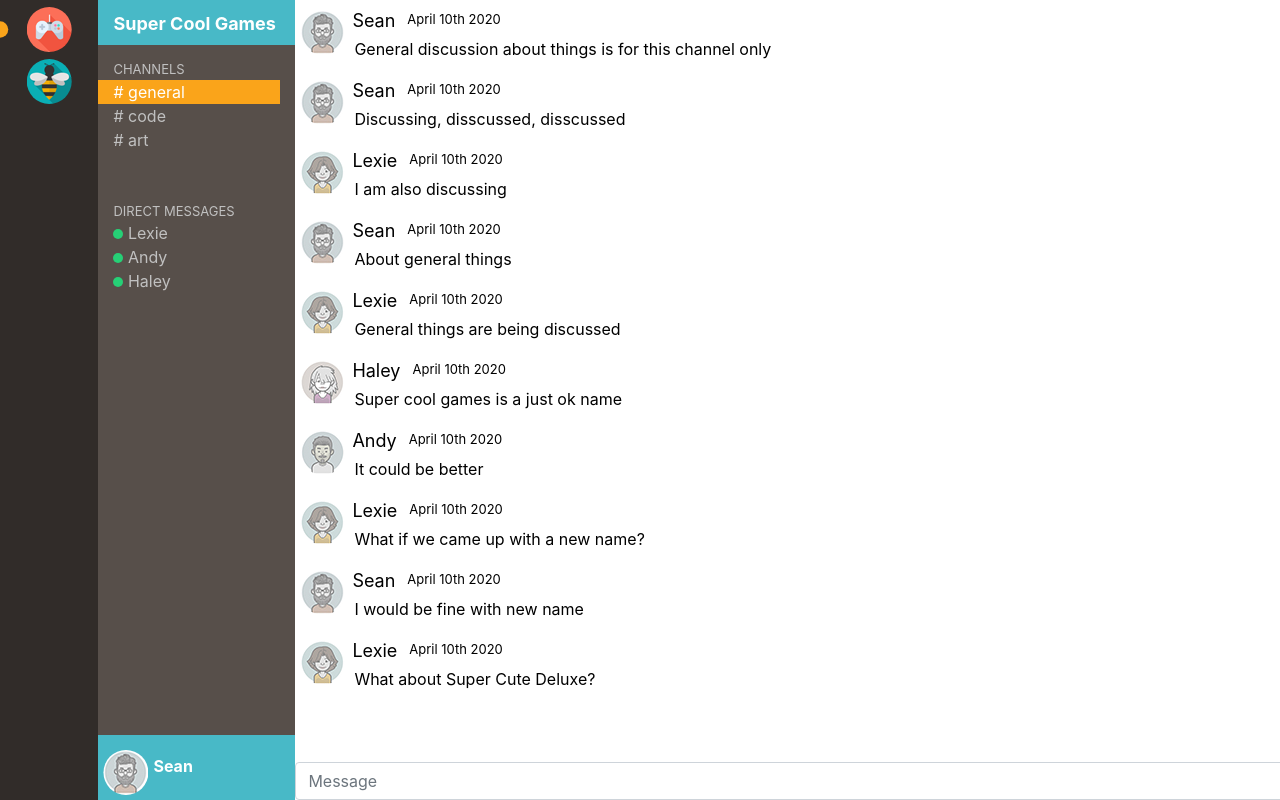
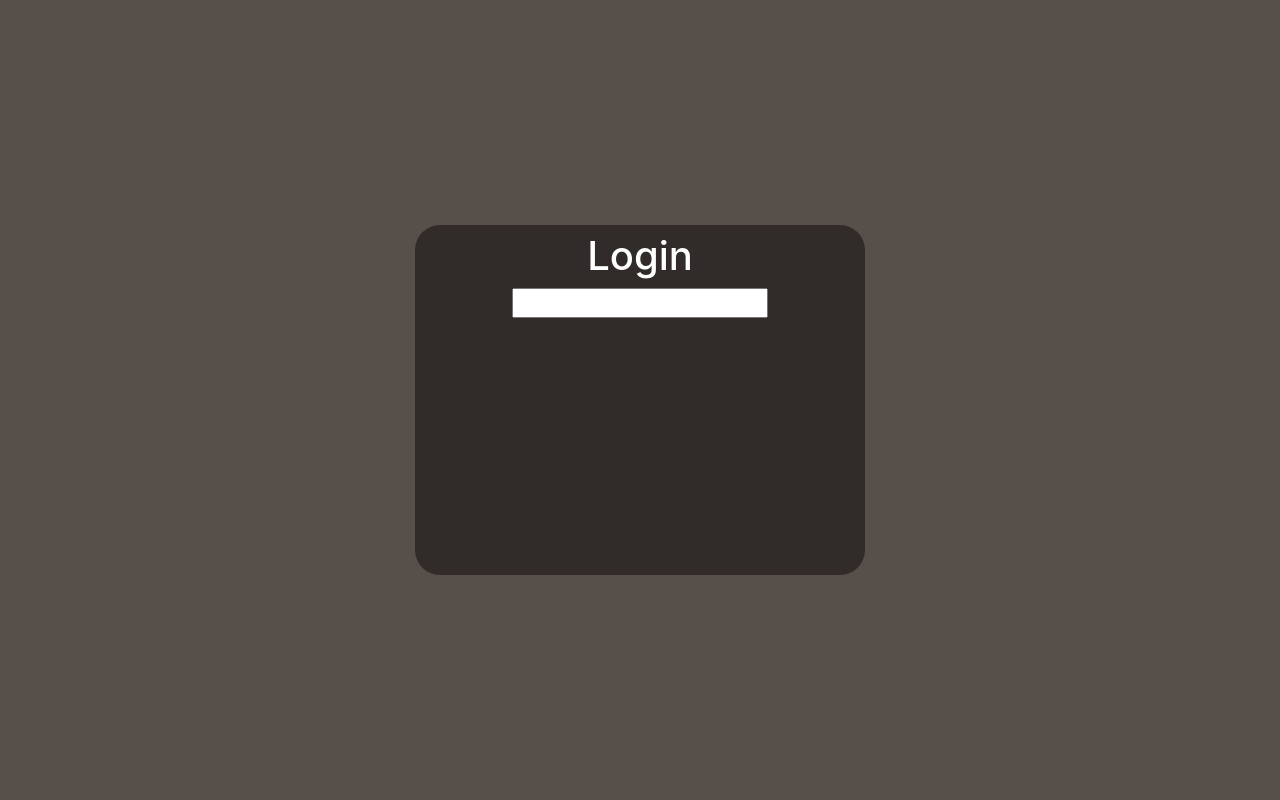
Before and after one commit to bacon-bytes/chat, a React (Create React App) app: page /login in a window 1280 px wide. Built offline with nearby package versions, Linux system fonts and the light colour scheme.

Commit message:
- Reordered top level of app, added in react-router, started login page

```diff
--- a/package.json
+++ b/package.json
@@ -13,6 +13,7 @@
     "popper.js": "^1.16.0",
     "react": "^16.13.1",
     "react-dom": "^16.13.1",
+    "react-router-dom": "^5.1.2",
     "react-scripts": "3.4.1",
     "typescript": "^3.8.3"
   },
--- a/src/App.js
+++ b/src/App.js
@@ -1,144 +1,18 @@
 import React, { Component } from "react";
-import { getMessages } from "./services/fakeMessages";
-import { getTeams } from "./services/fakeTeams";
+import { Route, Switch, Redirect } from "react-router-dom";
 import Chat from "./components/chat";
-import Teams from "./components/teams";
-import Channels from "./components/channels";
 import "./chat.css";
-import DirectMessage from "./components/directMessage";
+import Login from "./components/login";
 
 class App extends Component {
-  state = {
-    user: {
-      id: "5b21ca3eeb7f6fbccd471813",
-      userName: "Sean",
-      icon: "",
-      teams: ["5b21ca3eeb7f6fbccd470000", "5b21ca3eeb7f6fbccd470001"],
-    },
-    currentTeam: {
-      id: "5b21ca3eeb7f6fbccd470000",
-    },
-    teamName: "",
-    channels: [],
-    directMessageChannels: [],
-    currentChannel: "",
-    members: [],
-    messages: [],
-  };
-
-  componentWillMount() {
-    this.setTeam(getTeams().find((x) => x.id === this.state.currentTeam.id));
-  }
-
-  componentDidMount() {
-    this.setMessagesToChannel(this.state.currentChannel);
-  }
-
-  setTeam = (team) => {
-    let teamName = team.name;
-    let channels = team.channels;
-    let members = team.members;
-    let currentChannel = team.channels[0].id;
-    let directMessageChannels = this.filterMyDirectMessages(team);
-    this.setState({
-      teamName,
-      channels,
-      members,
-      currentChannel,
-      directMessageChannels,
-    });
-  };
-
-  filterMyDirectMessages = (team) => {
-    let directMessages = team.directMessageChannels;
-    let myMessages = [];
-    for (let i = 0; i < directMessages.length; i++) {
-      if (directMessages[i].members.includes(this.state.user.id)) {
-        myMessages.push(directMessages[i]);
-      }
-    }
-    return myMessages;
-  };
-
-  handleChannelChange = (channel) => {
-    let currentChannel = channel;
-    this.setState({ currentChannel });
-    this.setMessagesToChannel(currentChannel);
-  };
-
-  handleTeamChange = (team) => {
-    let currentTeam = team;
-    this.setState({ currentTeam });
-    this.setTeam(team);
-    this.setMessagesToChannel(team.channels[0].id);
-  };
-
-  setMessagesToChannel = (channel) => {
-    let messages = this.filterMessagesByChannel(getMessages(), channel);
-    this.setState({ messages });
-  };
-
-  filterMessagesByChannel(messages, channel) {
-    return messages.filter((message) => message.channelId === channel);
-  }
-
-  addNewMessage = (message) => {
-    let messages = [...this.state.messages];
-    const newMessage = this.postNewMessage(message);
-    messages.push(newMessage);
-    this.setState({ messages });
-  };
-
-  postNewMessage = (message) => {
-    return {
-      id: this.state.user.id,
-      userName: this.state.user.userName,
-      timeStamp: Date.now(),
-      message: message,
-      channelId: this.state.currentChannel,
-    };
-  };
-
   render() {
-    const {
-      user,
-      currentTeam,
-      currentChannel,
-      teamName,
-      channels,
-      members,
-      messages,
-      directMessageChannels,
-    } = this.state;
     return (
       <React.Fragment>
-        <div className="appContainer">
-          <Teams
-            className="teamsContainer"
-            teams={user.teams}
-            handleTeamChange={this.handleTeamChange}
-            currentTeamId={currentTeam.id}
-          />
-          <Channels
-            className="channelsContainer"
-            currentTeamId={currentTeam.id}
-            userName={user.userName}
-            id={user.id}
-            teamName={teamName}
-            channels={channels}
-            currentChannel={currentChannel}
-            members={members}
-            handleChannelChange={this.handleChannelChange}
-            directMessageChannels={directMessageChannels}
-          />
-          <Chat
-            className="chatContainer"
-            currentChannel={currentChannel}
-            messages={messages}
-            user={user}
-            addNewMessage={this.addNewMessage}
-          />
-        </div>
+        <Switch>
+          <Route path="/login" component={Login} />
+          <Route path="/chat" component={Chat} />
+          <Route path="/" exact component={Chat} />
+        </Switch>
       </React.Fragment>
     );
   }
--- a/src/chat.css
+++ b/src/chat.css
@@ -3,7 +3,7 @@
   /* https://slackthemes.net/#/system76 */
 }
 
-.appContainer {
+.chatContainer {
   display: grid;
   grid-template-columns: minmax(55px, 1fr) minmax(150px, 2fr) 10fr;
   grid-template-rows: 100vh;
@@ -32,6 +32,24 @@
   background-color: #faa41a;
   color: #ffffff;
   cursor: pointer;
+}
+/* Login */
+.loginBackdrop {
+  background-color: #574f4a;
+  color: #ffffff;
+  height: 100vh;
+}
+.loginContent {
+  background-color: #312c29;
+  border-radius: 25px;
+  width: 450px;
+  height: 350px;
+  position: fixed;
+  top: 50%;
+  left: 50%;
+  transform: translate(-50%, -50%);
+  text-align: center;
+  padding: 7px;
 }
 
 /* Teams */
--- a/src/components/chat.jsx
+++ b/src/components/chat.jsx
@@ -1,25 +1,141 @@
 import React, { Component } from "react";
-import Conversation from "./conversation";
-import ChatInput from "./chatInput";
 import { getMessages } from "../services/fakeMessages";
+import { getTeams } from "../services/fakeTeams";
+import Messages from "./messages";
+import Teams from "./teams";
+import Channels from "./channels";
 import "../chat.css";
 
 class Chat extends Component {
-  handleSubmit = (message) => {
-    this.props.addNewMessage(message);
+  state = {
+    user: {
+      id: "5b21ca3eeb7f6fbccd471813",
+      userName: "Sean",
+      icon: "",
+      teams: ["5b21ca3eeb7f6fbccd470000", "5b21ca3eeb7f6fbccd470001"],
+    },
+    currentTeam: {
+      id: "5b21ca3eeb7f6fbccd470000",
+    },
+    teamName: "",
+    channels: [],
+    directMessageChannels: [],
+    currentChannel: "",
+    members: [],
+    messages: [],
+  };
+
+  componentWillMount() {
+    this.setTeam(getTeams().find((x) => x.id === this.state.currentTeam.id));
+  }
+
+  componentDidMount() {
+    this.setMessagesToChannel(this.state.currentChannel);
+  }
+
+  setTeam = (team) => {
+    let teamName = team.name;
+    let channels = team.channels;
+    let members = team.members;
+    let currentChannel = team.channels[0].id;
+    let directMessageChannels = this.filterMyDirectMessages(team);
+    this.setState({
+      teamName,
+      channels,
+      members,
+      currentChannel,
+      directMessageChannels,
+    });
+  };
+
+  filterMyDirectMessages = (team) => {
+    let directMessages = team.directMessageChannels;
+    let myMessages = [];
+    for (let i = 0; i < directMessages.length; i++) {
+      if (directMessages[i].members.includes(this.state.user.id)) {
+        myMessages.push(directMessages[i]);
+      }
+    }
+    return myMessages;
+  };
+
+  handleChannelChange = (channel) => {
+    let currentChannel = channel;
+    this.setState({ currentChannel });
+    this.setMessagesToChannel(currentChannel);
+  };
+
+  handleTeamChange = (team) => {
+    let currentTeam = team;
+    this.setState({ currentTeam });
+    this.setTeam(team);
+    this.setMessagesToChannel(team.channels[0].id);
+  };
+
+  setMessagesToChannel = (channel) => {
+    let messages = this.filterMessagesByChannel(getMessages(), channel);
+    this.setState({ messages });
+  };
+
+  filterMessagesByChannel(messages, channel) {
+    return messages.filter((message) => message.channelId === channel);
+  }
+
+  addNewMessage = (message) => {
+    let messages = [...this.state.messages];
+    const newMessage = this.postNewMessage(message);
+    messages.push(newMessage);
+    this.setState({ messages });
+  };
+
+  postNewMessage = (message) => {
+    return {
+      id: this.state.user.id,
+      userName: this.state.user.userName,
+      timeStamp: Date.now(),
+      message: message,
+      channelId: this.state.currentChannel,
+    };
   };
 
   render() {
+    const {
+      user,
+      currentTeam,
+      currentChannel,
+      teamName,
+      channels,
+      members,
+      messages,
+      directMessageChannels,
+    } = this.state;
     return (
-      <div className="chatBox">
-        <div className="messagesWrapper">
-          <div className="messages">
-            <Conversation messages={this.props.messages} />
-          </div>
-        </div>
-        <div className="chatInput">
-          <ChatInput handleSubmit={this.handleSubmit} />
-        </div>
+      <div className="chatContainer">
+        <Teams
+          className="teamsContainer"
+          teams={user.teams}
+          handleTeamChange={this.handleTeamChange}
+          currentTeamId={currentTeam.id}
+        />
+        <Channels
+          className="channelsContainer"
+          currentTeamId={currentTeam.id}
+          userName={user.userName}
+          id={user.id}
+          teamName={teamName}
+          channels={channels}
+          currentChannel={currentChannel}
+          members={members}
+          handleChannelChange={this.handleChannelChange}
+          directMessageChannels={directMessageChannels}
+        />
+        <Messages
+          className="chatContainer"
+          currentChannel={currentChannel}
+          messages={messages}
+          user={user}
+          addNewMessage={this.addNewMessage}
+        />
       </div>
     );
   }
--- /dev/null
+++ b/src/components/login.jsx
@@ -0,0 +1,21 @@
+import React, { Component } from "react";
+import "../chat.css";
+
+class Login extends Component {
+  render() {
+    return (
+      <div className="loginBackdrop">
+        <div className="loginContent">
+          <div>
+            <h1>Login</h1>
+            <form>
+              <input></input>
+            </form>
+          </div>
+        </div>
+      </div>
+    );
+  }
+}
+
+export default Login;
--- /dev/null
+++ b/src/components/messages.jsx
@@ -0,0 +1,28 @@
+import React, { Component } from "react";
+import Conversation from "./conversation";
+import ChatInput from "./chatInput";
+import { getMessages } from "../services/fakeMessages";
+import "../chat.css";
+
+class Messages extends Component {
+  handleSubmit = (message) => {
+    this.props.addNewMessage(message);
+  };
+
+  render() {
+    return (
+      <div className="chatBox">
+        <div className="messagesWrapper">
+          <div className="messages">
+            <Conversation messages={this.props.messages} />
+          </div>
+        </div>
+        <div className="chatInput">
+          <ChatInput handleSubmit={this.handleSubmit} />
+        </div>
+      </div>
+    );
+  }
+}
+
+export default Messages;
--- a/src/index.js
+++ b/src/index.js
@@ -4,11 +4,12 @@ import "./index.css";
 import App from "./App";
 import * as serviceWorker from "./serviceWorker";
 import "bootstrap/dist/css/bootstrap.css";
+import { BrowserRouter } from "react-router-dom";
 
 ReactDOM.render(
-  <React.StrictMode>
+  <BrowserRouter>
     <App />
-  </React.StrictMode>,
+  </BrowserRouter>,
   document.getElementById("root")
 );
 
```
Also changed, not shown: 1 other file (tests, documents, lock files or other folders).
